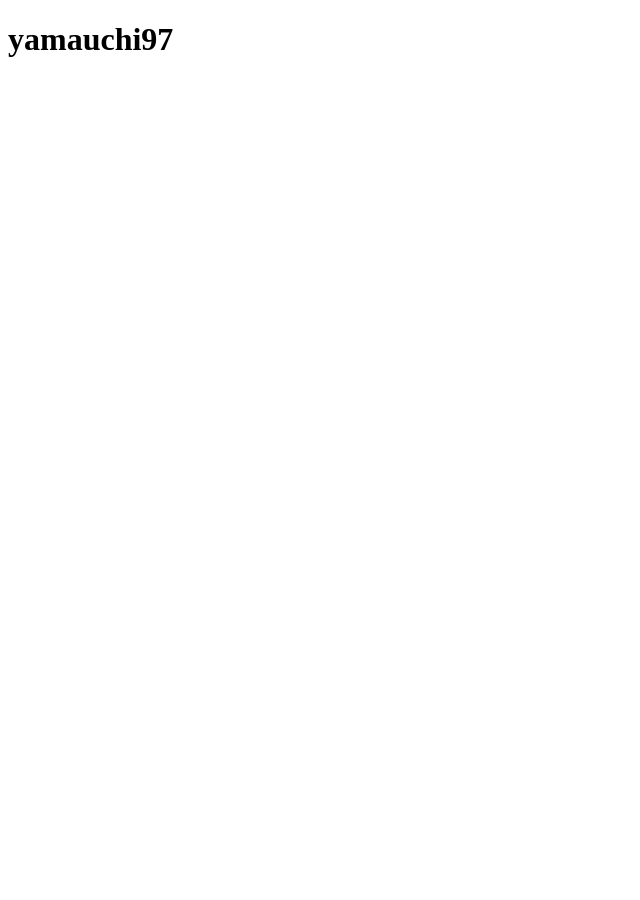
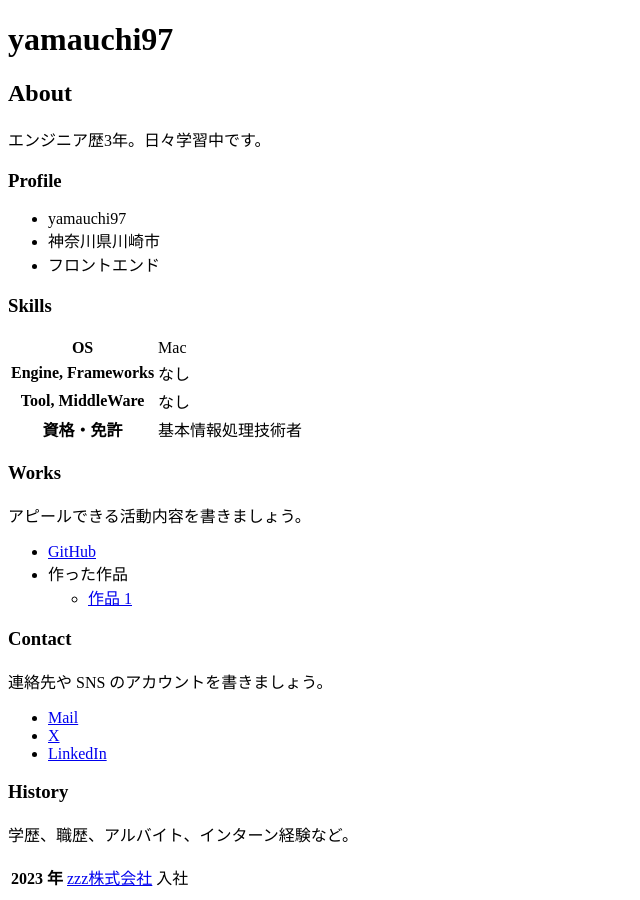
Before and after one commit to yamauchi97/yamauchi97.github.io, a plain HTML site: page index.html in a window 1280 px wide. Shown: the whole page, without its empty margins (0-640 px from the left). Before the commit the page ends 800 px from the top, so only its background shows below. Drawn offline with Linux system fonts and the light colour scheme.

Commit message:
ポートフォリオに必要な情報を追加

```diff
--- a/index.html
+++ b/index.html
@@ -1,4 +1,4 @@
-<!DOCTYPE html>
+<!doctype html>
 <html lang="ja">
   <head>
     <meta charset="utf-8">
@@ -7,5 +7,65 @@
   </head>
   <body>
     <h1>yamauchi97</h1>
+    <h2>About</h2>
+    <p>
+      エンジニア歴3年。日々学習中です。
+    </p>
+
+    <h3>Profile</h3>
+    <ul>
+      <li>yamauchi97</li>
+      <li>神奈川県川崎市</li>
+      <li>フロントエンド</li>
+    </ul>
+
+    <h3>Skills</h3>
+    <table>
+      <tr>
+        <th>OS</th>
+        <td>Mac</td>
+      </tr>
+      <tr>
+        <th>Engine, Frameworks</th>
+        <td>なし</td>
+      </tr>
+      <tr>
+        <th>Tool, MiddleWare</th>
+        <td>なし</td>
+      </tr>
+      <tr>
+        <th>資格・免許</th>
+        <td>基本情報処理技術者</td>
+      </tr>
+    </table>
+
+    <h3>Works</h3>
+    <p>アピールできる活動内容を書きましょう。</p>
+    <ul>
+      <li><a href="https://github.com/">GitHub</a></li>
+      <li>
+        作った作品
+        <ul>
+          <li><a href="#">作品 1</a></li>
+        </ul>
+      </li>
+    </ul>
+
+    <h3>Contact</h3>
+    <p>連絡先や SNS のアカウントを書きましょう。</p>
+    <ul>
+      <li><a href="#">Mail</a></li>
+      <li><a href="#">X</a></li>
+      <li><a href="#">LinkedIn</a></li>
+    </ul>
+
+    <h3>History</h3>
+    <p>学歴、職歴、アルバイト、インターン経験など。</p>
+    <table>
+      <tr>
+        <th>2023 年</th>
+        <td><a href="#">zzz株式会社</a> 入社</td>
+      </tr>
+    </table>
   </body>
 </html>
```
